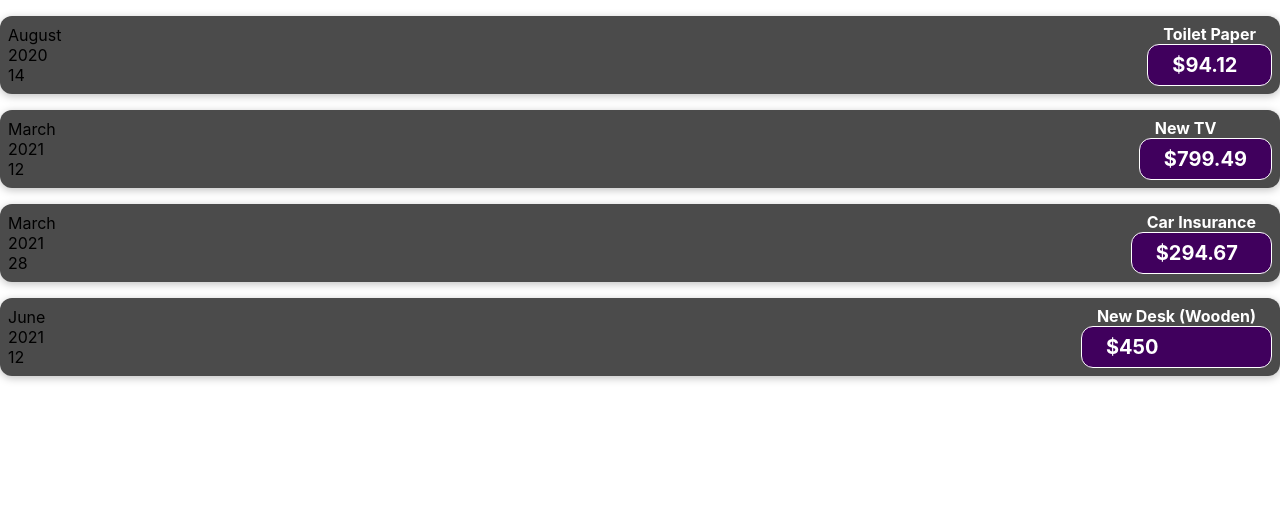
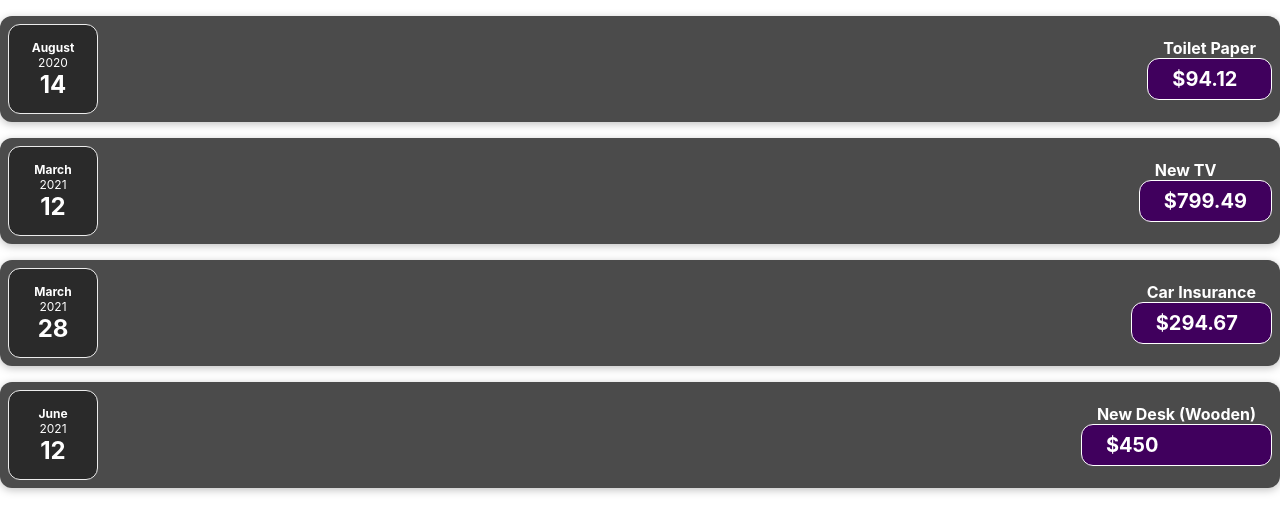
Before and after one commit to qweered/expences-tracker, a React (Create React App) app: page / in a window 1280 px wide. Shown: the top 532 px of the page. Built offline with nearby package versions, Linux system fonts and the light colour scheme.

Commit message:
add expense date component

```diff
--- a/package.json
+++ b/package.json
@@ -34,5 +34,8 @@
       "last 1 firefox version",
       "last 1 safari version"
     ]
+  },
+  "devDependencies": {
+    "prettier": "^2.7.1"
   }
 }
--- /dev/null
+++ b/src/components/ExpenseDate.css
@@ -0,0 +1,26 @@
+.expense-date {
+    display: flex;
+    flex-direction: column;
+    width: 5.5rem;
+    height: 5.5rem;
+    border: 1px solid #ececec;
+    background-color: #2a2a2a;
+    color: white;
+    border-radius: 12px;
+    align-items: center;
+    justify-content: center;
+}
+
+.expense-date__month {
+    font-size: 0.75rem;
+    font-weight: bold;
+}
+
+.expense-date__year {
+    font-size: 0.75rem;
+}
+
+.expense-date__day {
+    font-size: 1.5rem;
+    font-weight: bold;
+}
--- /dev/null
+++ b/src/components/ExpenseDate.js
@@ -0,0 +1,18 @@
+import React from "react";
+import "./ExpenseDate.css";
+
+function ExpenseDate({ date }) {
+  const month = date.toLocaleString("en-US", { month: "long" });
+  const year = date.getFullYear();
+  const day = date.toLocaleString("en-US", { day: "2-digit" });
+
+  return (
+    <div className="expense-date">
+      <div className="expense-date__month">{month}</div>
+      <div className="expense-date__year">{year}</div>
+      <div className="expense-date__day">{day}</div>
+    </div>
+  );
+}
+
+export default ExpenseDate;
--- a/src/components/Expenseitem.js
+++ b/src/components/Expenseitem.js
@@ -1,23 +1,15 @@
-import React from 'react';
-import './ExpenseItem.css'
+import React from "react";
+import "./ExpenseItem.css";
+import ExpenseDate from "./ExpenseDate";
 
-function ExpenseItem({date, title, amount}) {
-
-    const month = date.toLocaleString('en-US', {month: 'long'});
-    const year = date.getFullYear();
-    const day = date.toLocaleString('en-US', {day: '2-digit'});
-
+function ExpenseItem({ date, title, amount, ...props }) {
   return (
-        <div className='expense-item'>
-            <div>
-                <div>{month}</div>
-                <div>{year}</div>
-                <div>{day}</div>
-            </div>
-            <div className='expense-item__description'></div>
+    <div className="expense-item">
+      <ExpenseDate date={date}></ExpenseDate>
+      <div className="expense-item__description"></div>
       <div>
         <h2>{title}</h2>
-                <div className='expense-item__price'>${amount}</div>
+        <div className="expense-item__price">${amount}</div>
       </div>
     </div>
   );
```
Also changed, not shown: 1 other file (tests, documents, lock files or other folders). Lines whose indentation alone changed are shown as unchanged.
